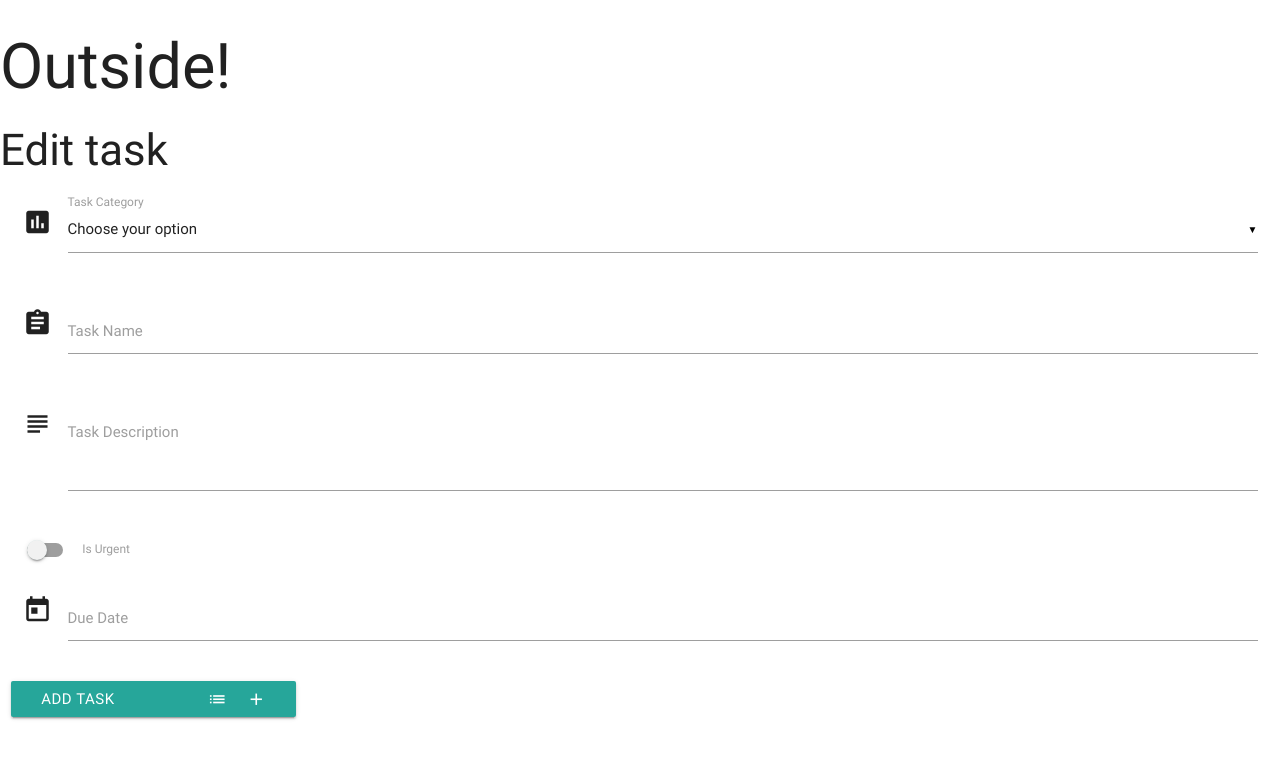
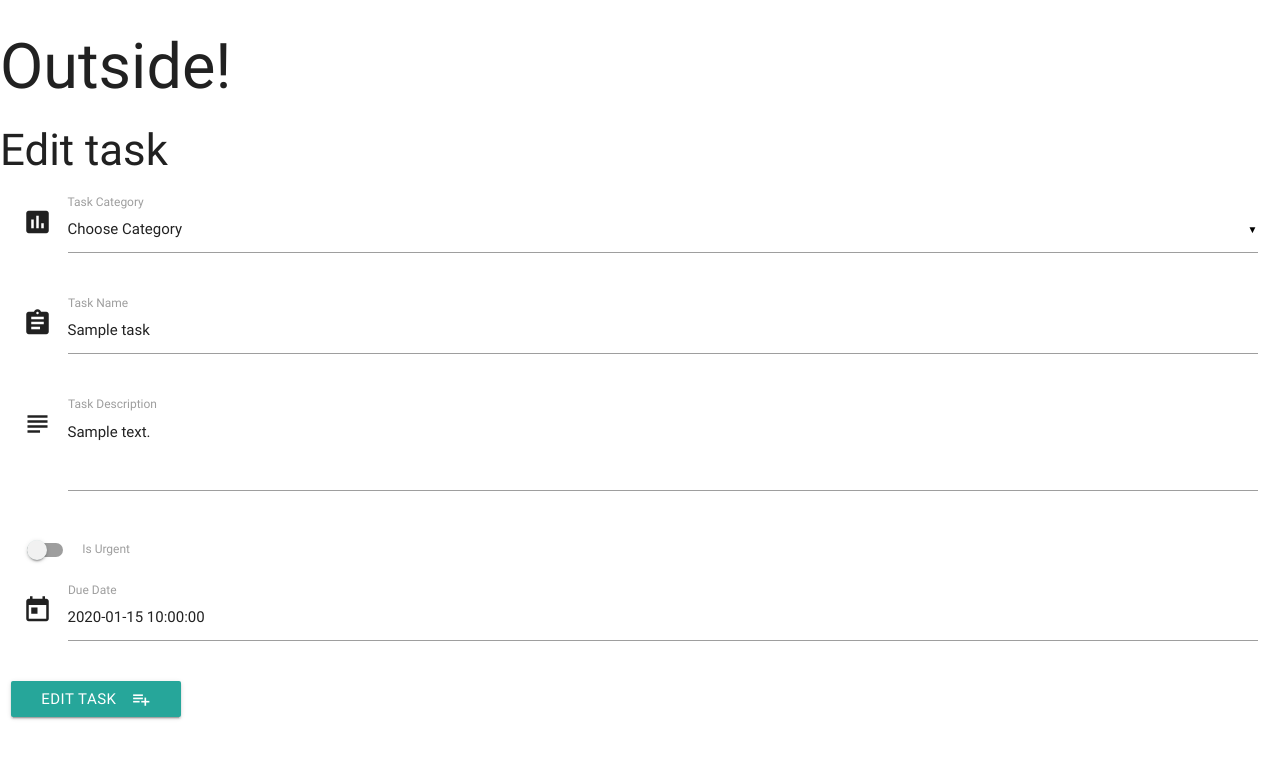
Before and after one commit to LigaMoon/task_manager, a Flask app: template templates/edittasks.html in a window 1280 px wide. Shown: the top 759 px of the page. Run offline with Flask 2, Linux system fonts and the light colour scheme; the template is opened without the code that fills it: most values are stand-ins (such as "Sample title", 1, 10 or a date in 2020); some libraries are stand-ins or nearby versions.

Commit message:
Implement edit and delete functionality

```diff
--- a/app.py
+++ b/app.py
@@ -36,11 +36,31 @@ def insert_task():
     tasks.insert_one(request.form.to_dict())
     return redirect(url_for('get_tasks'))
 
+# Once a specific task with task_id = _id is accessed, task equals to that specific task (only one).
 @app.route('/edit_task/<task_id>')
 def edit_task(task_id):
+    # Returns task id
     the_task = mongo.db.tasks.find_one({"_id": ObjectId(task_id)})
     all_categories = mongo.db.categories.find()
     return render_template('edittasks.html', task = the_task, categories = all_categories)
+
+@app.route('/update_task/<task_id>', methods=["POST"])
+def update_task(task_id):
+    tasks = mongo.db.tasks
+    tasks.update( {'_id': ObjectId(task_id)},
+    {
+        'task_name': request.form.get('task_name'),
+        'category_name': request.form.get('category_name'),
+        'task_description': request.form.get('task_description'),
+        'due_date': request.form.get('due_date'),
+        'is_urgent': request.form.get('is_urgent')
+    })
+    return redirect(url_for('get_tasks'))
+
+@app.route('/delete_task/<task_id>')
+def delete_task(task_id):
+    mongo.db.tasks.remove({'_id': ObjectId(task_id)})
+    return redirect(url_for('get_tasks'))
 
 if __name__ == '__main__':
     app.run(host = os.environ.get('IP'),
--- a/templates/edittasks.html
+++ b/templates/edittasks.html
@@ -3,15 +3,20 @@
 <h3>Edit task</h3>
 <!-- Form elements taken from materialize -->
 <div class="row">
-    <!-- form submits data to /insert_task page -->
-    <form action="{{url_for('insert_task')}}" method="POST" class="col s12">
+    <!--  -->
+    <form action="{{url_for('update_task', task_id = task._id)}}" method="POST" class="col s12">
         <div class="row">
             <div class="input-field col s12" id="choose_cat">
                 <i class="material-icons prefix">poll</i>
                 <select id='category' name="category_name">
-                    <option value="" disabled selected>Choose your option</option>
+                    <option value="" disabled selected>Choose Category</option>
+                    <!-- If there is a categorie already chosen previously, display that.If not then show all options -->
                     {% for cat in categories %}
-                    <option value="{{cat.category_name}}">{{cat.category_name}}</option>
+                        {% if cat.category_name == task.category_name %}
+                            <option value="{{cat.category_name}}" selected>{{cat.category_name}}</option>
+                        {% else %}
+                            <option value="{{cat.category_name}}">{{cat.category_name}}</option>
+                        {% endif %}
                     {% endfor %}
                 </select>
                 <label>Task Category</label>
@@ -20,21 +25,28 @@
         <div class="row">
             <div class="input-field col s12">
                 <i class="material-icons prefix">assignment</i>
-                <input id="task_name" name="task_name" type="text" class="validate">
+                <!-- display the task name -->
+                <input id="task_name" name="task_name" type="text" class="validate" value="{{task.task_name}}">
                 <label for="task_name">Task Name</label>
             </div>
         </div>
         <div class="row">
             <div class="input-field col s12">
                 <i class="material-icons prefix">subject</i>
-                <textarea id="task_description" name="task_description" class="materialize-textarea"></textarea>
+                <!-- display the existing task descritpion -->
+                <textarea id="task_description" name="task_description" class="materialize-textarea" >{{task.task_description}}</textarea>
                 <label for="task_description">Task Description</label>
             </div>
         </div>
         <div class="row">
             <div class="switch">
                 <label>
-                  <input id="is_urgent" name="is_urgent" type="checkbox">
+                    <!-- if task previouslu chosen as urgent, tick the is_urgent box/switch -->
+                    {% if task.is_urgent %}
+                        <input id="is_urgent" name="is_urgent" type="checkbox" checked>
+                    {% else %}
+                        <input id="is_urgent" name="is_urgent" type="checkbox">
+                    {% endif %}
                   <span class="lever"></span>
                   Is Urgent
                 </label>
@@ -43,16 +55,29 @@
         <div class="row">
             <div class="input-field col s12" id="matfix">
                 <i class="material-icons prefix">today</i>
-                <input id="due_date" name="due_date" type="text" class="datepicker">
+                <input id="due_date" name="due_date" type="text" class="datepicker" value="{{task.due_date}}">
                 <label for="due_date">Due Date</label>
             </div>
         </div>
         <div class="row">
-            <button class="btn waves-effect waves-light" type="submit" name="action">Add Task
-                <i class="material-icons right">plsylist_add</i>
+            <button class="btn waves-effect waves-light" type="submit" name="action">Edit Task
+                <i class="material-icons right">playlist_add</i>
               </button>
         </div>
     </form>
 </div>
 
+<!-- use this code if the date picker is not working properly and not being able to read the dates-->
+<!-- <script
+src="https://code.jquery.com/jquery-3.5.1.min.js"
+integrity="sha256-9/aliU8dGd2tb6OSsuzixeV4y/faTqgFtohetphbbj0="
+crossorigin="anonymous"
+></script>
+<script>
+    $(document).ready(function() {
+        due_date = Date.parse('{{task.due_date}}');
+        $('#due_date').pickdate('picker').set('select', due_date, {format: 'dd/mm/yyyy'}).trigger('change')
+    });
+</script> -->
+
 {% endblock %}
--- a/templates/tasks.html
+++ b/templates/tasks.html
@@ -5,10 +5,11 @@
 <ul class="collapsible" data-collapsible="accordion">
     {% for task in tasks %}
     <li>
-        <div class="collapsible-header">
+    <div class="collapsible-header row">
             <div class="col s3">
                 <i class="material-icons">expand_more</i>
-            <a class="waves-effect waves-light btn btn-small">Done</a>
+                <a href="{{url_for('delete_task', task_id=task._id)}}" class="waves-effect waves-light btn btn-small">Done</a>
+                <!-- Once clicked, it will bring the user to the edit_task/_id page. _id is obtained from tasks collections as an attribute, in the same manner as task.name etc. -->
                 <a href="{{url_for('edit_task', task_id=task._id)}}" class="waves-effect waves-light btn btn-small blue">Edit</a>
             </div>
             <div class="col s9 task-header">
```
Lines whose indentation alone changed are shown as unchanged.
